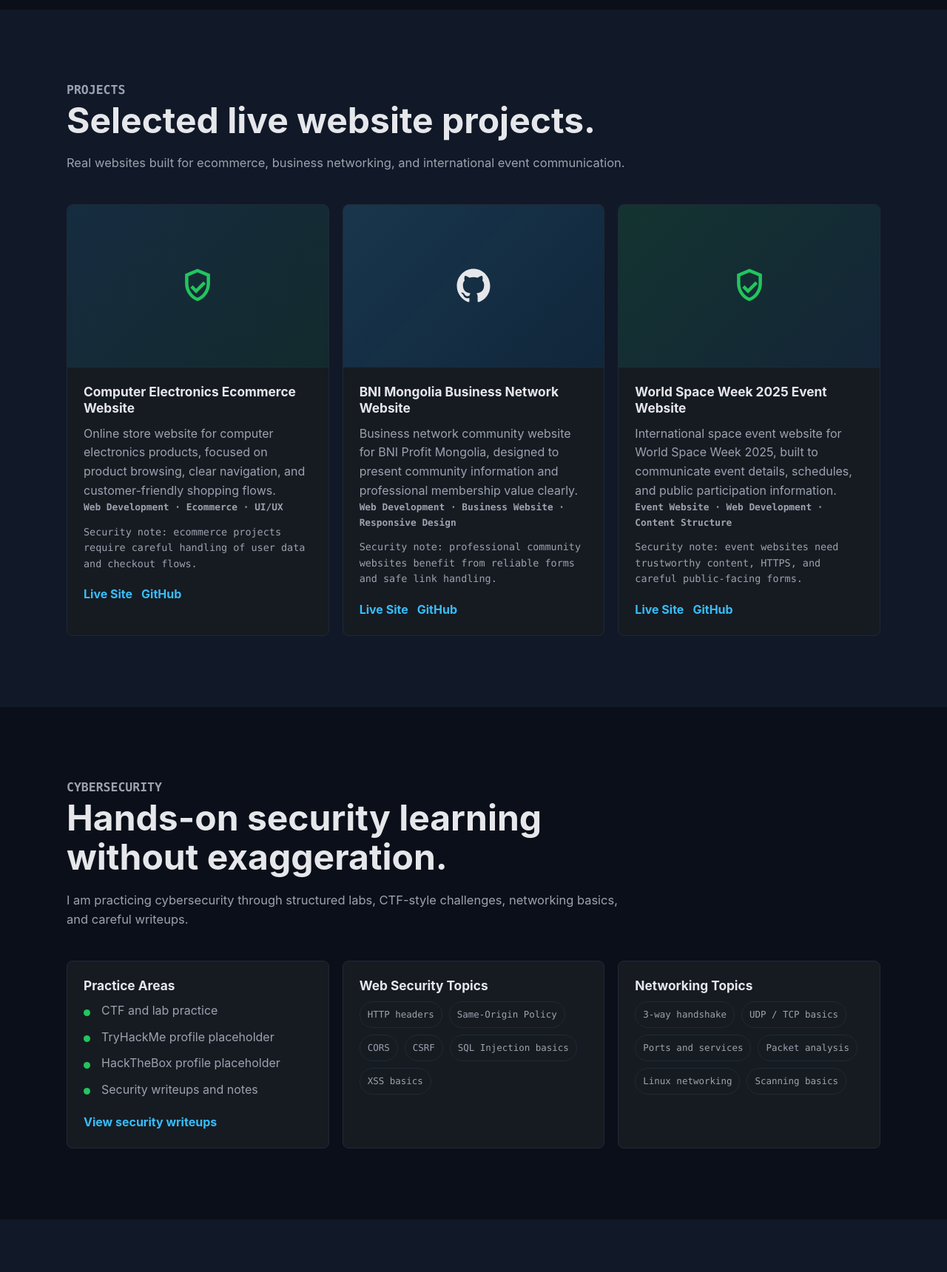
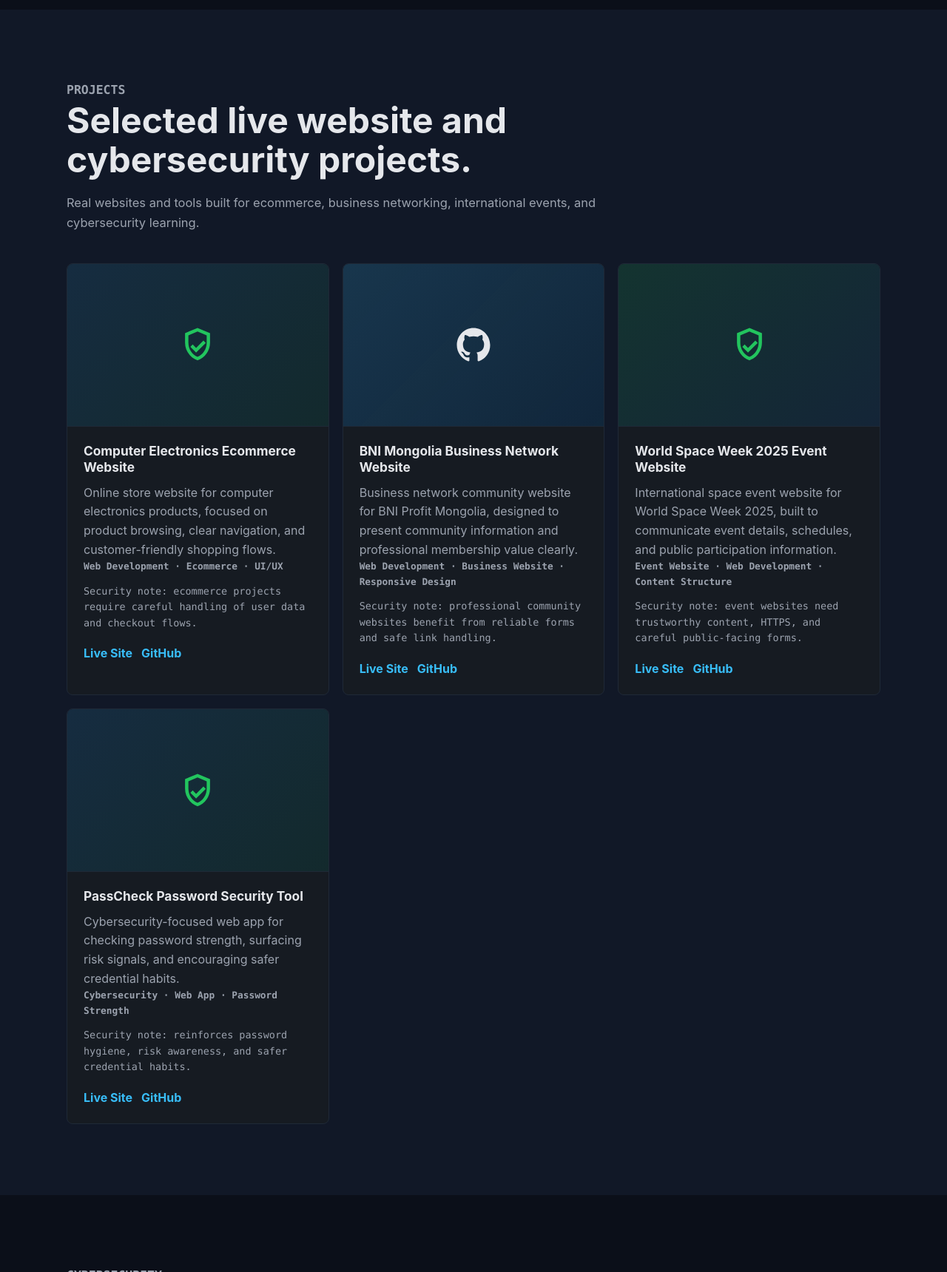
Before and after one commit to gitbukeishere/buke-portfolio, a plain HTML site: page index.html in a window 1280 px wide. Shown: the part 2300-4020 px from the top of the page at 74% size. Drawn offline with Linux system fonts and the light colour scheme.

Commit message:
Add PassCheck cybersecurity project

```diff
--- a/index.html
+++ b/index.html
@@ -204,8 +204,8 @@
         <div class="container">
           <div class="section-heading">
             <p class="eyebrow">Projects</p>
-            <h2 id="projects-title">Selected live website projects.</h2>
-            <p>Real websites built for ecommerce, business networking, and international event communication.</p>
+            <h2 id="projects-title">Selected live website and cybersecurity projects.</h2>
+            <p>Real websites and tools built for ecommerce, business networking, international events, and cybersecurity learning.</p>
           </div>
 
           <div class="projects-grid">
@@ -261,6 +261,25 @@
                 <p class="security-note">Security note: event websites need trustworthy content, HTTPS, and careful public-facing forms.</p>
                 <div class="project-links">
                   <a href="https://wsw25.dudu.mn/" target="_blank" rel="noreferrer">Live Site</a>
+                  <a href="https://github.com/gitbukeishere" target="_blank" rel="noreferrer">GitHub</a>
+                </div>
+              </div>
+            </article>
+
+            <article class="project-card">
+              <div class="project-icon-card">
+                <img src="assets/icons/shield.svg" alt="" width="54" height="54" loading="lazy" />
+              </div>
+              <div class="project-body">
+                <h3>PassCheck Password Security Tool</h3>
+                <p>
+                  Cybersecurity-focused web app for checking password strength, surfacing risk
+                  signals, and encouraging safer credential habits.
+                </p>
+                <p class="tech-stack">Cybersecurity - Web App - Password Strength</p>
+                <p class="security-note">Security note: reinforces password hygiene, risk awareness, and safer credential habits.</p>
+                <div class="project-links">
+                  <a href="https://passcheck-black.vercel.app/" target="_blank" rel="noreferrer">Live Site</a>
                   <a href="https://github.com/gitbukeishere" target="_blank" rel="noreferrer">GitHub</a>
                 </div>
               </div>
--- a/js/main.js
+++ b/js/main.js
@@ -92,9 +92,9 @@ const translations = {
     "skills.promptEngineering": "Prompt Engineering",
     "skills.automationTools": "Automation Tools",
     "projects.eyebrow": "Projects",
-    "projects.title": "Selected live website projects.",
+    "projects.title": "Selected live website and cybersecurity projects.",
     "projects.summary":
-      "Real websites built for ecommerce, business networking, and international event communication.",
+      "Real websites and tools built for ecommerce, business networking, international events, and cybersecurity learning.",
     "projects.login.title": "Secure Login Page",
     "projects.login.desc":
       "A responsive login interface focused on clear validation, accessible form states, and safer authentication UI patterns.",
@@ -128,6 +128,12 @@ const translations = {
     "projects.wsw.stack": "Event Website · Web Development · Content Structure",
     "projects.wsw.note":
       "Security note: event websites need trustworthy content, HTTPS, and careful public-facing forms.",
+    "projects.passcheck.title": "PassCheck Password Security Tool",
+    "projects.passcheck.desc":
+      "Cybersecurity-focused web app for checking password strength, surfacing risk signals, and encouraging safer credential habits.",
+    "projects.passcheck.stack": "Cybersecurity · Web App · Password Strength",
+    "projects.passcheck.note":
+      "Security note: reinforces password hygiene, risk awareness, and safer credential habits.",
     "projects.ctf.title": "CTF Writeup Collection",
     "projects.ctf.desc":
       "A growing set of learning notes from CTF practice, web security labs, and networking fundamentals.",
@@ -251,8 +257,8 @@ const translations = {
     "skills.promptEngineering": "Prompt Engineering",
     "skills.automationTools": "Automation Tools",
     "projects.eyebrow": "Төслүүд",
-    "projects.title": "Сонгосон бодит вебсайт төслүүд.",
-    "projects.summary": "Ecommerce, бизнес нетворк, олон улсын event communication-д зориулан бүтээсэн бодит вебсайтууд.",
+    "projects.title": "Сонгосон бодит вебсайт болон cybersecurity төслүүд.",
+    "projects.summary": "Ecommerce, бизнес нетворк, event communication, cybersecurity learning-д зориулсан бодит вебсайт болон tool-ууд.",
     "projects.login.title": "Аюулгүй нэвтрэх хуудас",
     "projects.login.desc":
       "Form validation, accessibility state, authentication UI-ийн илүү аюулгүй хэв маягт төвлөрсөн responsive login interface.",
@@ -286,6 +292,12 @@ const translations = {
     "projects.wsw.stack": "Event Website · Web Development · Content Structure",
     "projects.wsw.note":
       "Security note: event website-д trustworthy content, HTTPS, public-facing form-ийн аюулгүй байдал чухал.",
+    "projects.passcheck.title": "PassCheck password security tool",
+    "projects.passcheck.desc":
+      "Password strength шалгаж, risk signal харуулж, илүү аюулгүй credential habit дэмжих cybersecurity-focused web app.",
+    "projects.passcheck.stack": "Cybersecurity · Web App · Password Strength",
+    "projects.passcheck.note":
+      "Security note: password hygiene, risk awareness, credential safety-г дэмждэг.",
     "projects.ctf.title": "CTF Writeup цуглуулга",
     "projects.ctf.desc":
       "CTF practice, web security lab, networking fundamentals-аас сурсан зүйлсийн өсөж буй тэмдэглэл.",
@@ -409,6 +421,10 @@ const textBindings = [
   [".project-card:nth-child(3) .project-body > p:nth-of-type(1)", "projects.wsw.desc"],
   [".project-card:nth-child(3) .tech-stack", "projects.wsw.stack"],
   [".project-card:nth-child(3) .security-note", "projects.wsw.note"],
+  [".project-card:nth-child(4) h3", "projects.passcheck.title"],
+  [".project-card:nth-child(4) .project-body > p:nth-of-type(1)", "projects.passcheck.desc"],
+  [".project-card:nth-child(4) .tech-stack", "projects.passcheck.stack"],
+  [".project-card:nth-child(4) .security-note", "projects.passcheck.note"],
   [".project-card .project-links a:first-child", "projects.liveSite"],
   [".project-card .project-links a:nth-child(2)", "projects.github"],
   ["#cybersecurity .section-heading .eyebrow", "cyber.eyebrow"],
```
